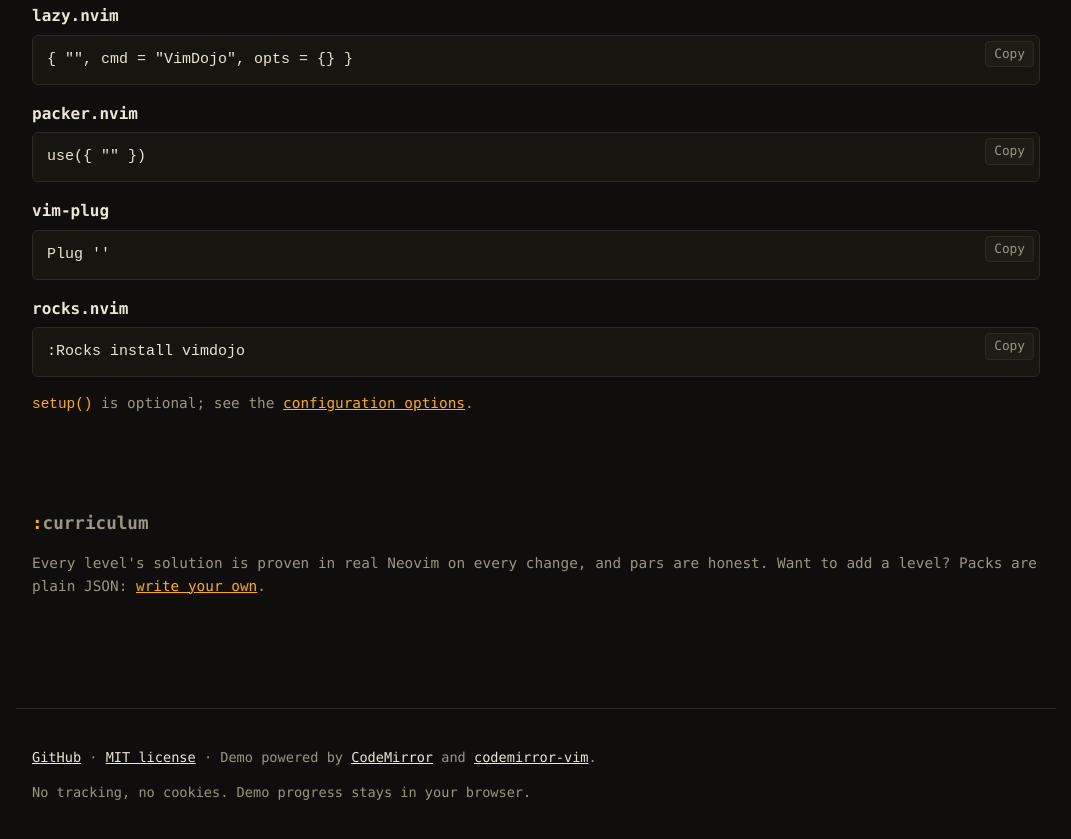
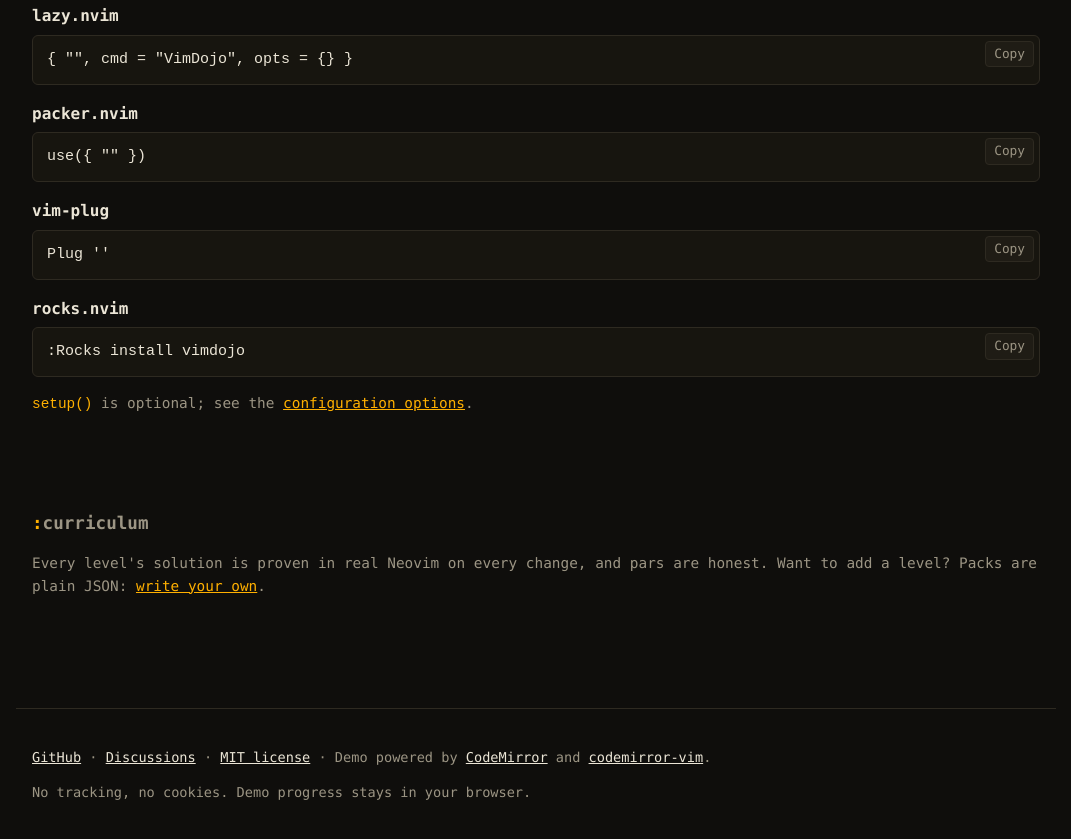
Before and after one commit to navasvarela/vimdojo, a website built with Vite: page web/index.html in a window 1280 px wide. Shown: the part 1415-2254 px from the top of the page, without its empty margins (104-1175 px from the left). Built offline with nearby package versions, Linux system fonts and the light colour scheme; some packages are replaced by stand-ins of ours.

Commit message:
Link GitHub Discussions from the README and the site

```diff
--- a/web/index.html
+++ b/web/index.html
@@ -103,6 +103,7 @@
     <footer class="footer">
       <p>
         <a href="https://github.com/%VITE_REPO%">GitHub</a> ·
+        <a href="https://github.com/%VITE_REPO%/discussions">Discussions</a> ·
         <a href="https://github.com/%VITE_REPO%/blob/main/LICENSE">MIT license</a> · Demo powered by
         <a href="https://codemirror.net/">CodeMirror</a> and
         <a href="https://github.com/replit/codemirror-vim">codemirror-vim</a>.
```
Also changed, not shown: README.md.
